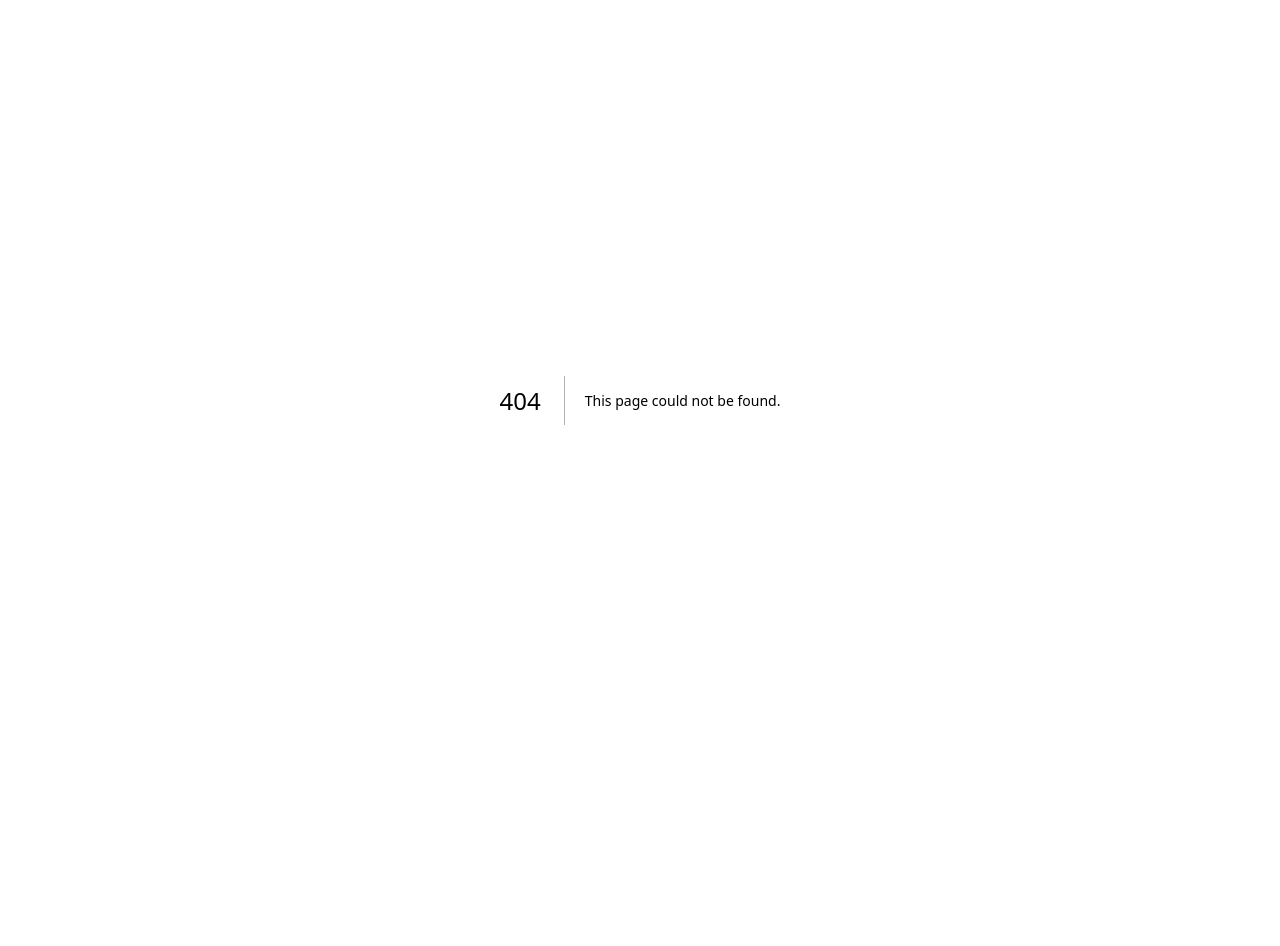
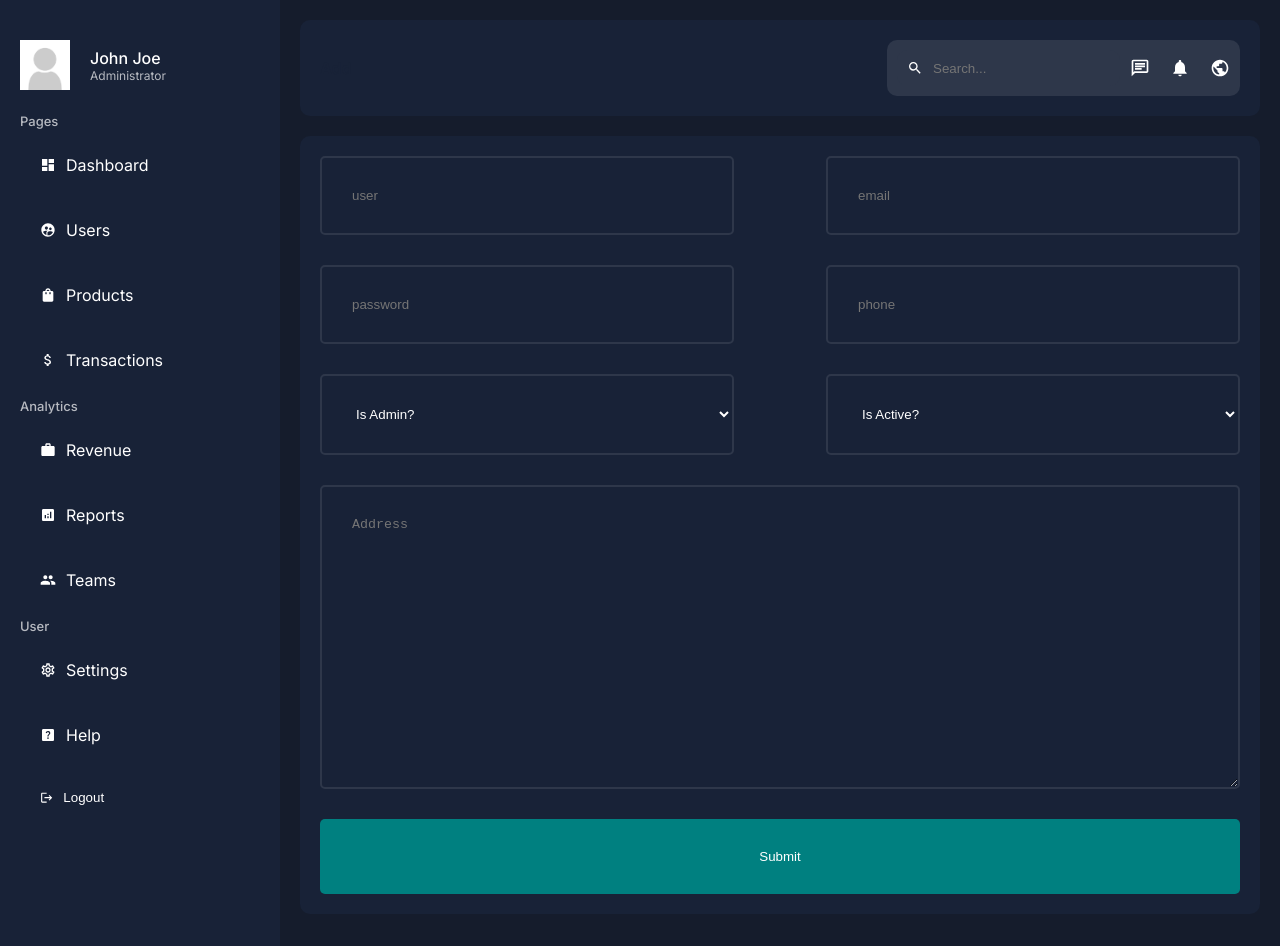
Before and after one commit to nrmz/nextadmin, a Next.js app: page /dashboard/users/add in a window 1280 px wide. Before the commit this address had no page. Shown: the top 946 px of the page. Before the commit the page ends 800 px from the top, so only its background shows below. Built offline with nearby package versions, Linux system fonts and the light colour scheme.

Commit message:
add product and user page

```diff
--- /dev/null
+++ b/app/dashboard/users/add/page.jsx
@@ -0,0 +1,42 @@
+import styles from "@/app/ui/dashboard/users/addUser/addUser.module.css";
+
+const AddUserPage = () => {
+  return (
+    <div className={styles.container}>
+      <form action="" className={styles.form}>
+        <input type="text" placeholder="user" name="user" required />
+        <input type="email" placeholder="email" name="email" required />
+        <input
+          type="password"
+          placeholder="password"
+          name="password"
+          required
+        />
+        <input type="phone" placeholder="phone" name="phone" />
+        <select name="isAdmin" id="isAdmin">
+          <option value={false} selected>
+            Is Admin?
+          </option>
+          <option value={true}>Yes</option>
+          <option value={false}>No</option>
+        </select>
+        <select name="isActive" id="isActive">
+          <option value={false} selected>
+            Is Active?
+          </option>
+          <option value={true}>Yes</option>
+          <option value={false}>No</option>
+        </select>
+        <textarea
+          name="address"
+          id="address"
+          rows="16"
+          placeholder="Address"
+        ></textarea>
+        <button type="submit">Submit</button>
+      </form>
+    </div>
+  );
+};
+
+export default AddUserPage;
--- /dev/null
+++ b/app/ui/dashboard/products/addProduct/addProduct.module.css
@@ -0,0 +1,41 @@
+.container {
+  background-color: var(--bgSoft);
+  padding: 20px;
+  border-radius: 10px;
+  margin-top: 20px;
+}
+
+.form {
+  display: flex;
+  flex-wrap: wrap;
+  justify-content: space-between;
+}
+
+.form input,
+.form textarea,
+.form select {
+  padding: 30px;
+  background-color: var(--bgSoft);
+  color: var(--text);
+  border: 2px solid #2e374a;
+  border-radius: 5px;
+  margin-bottom: 30px;
+}
+
+.form input,
+.form select {
+  width: 45%;
+}
+
+.form textarea {
+  width: 100%;
+}
+
+.form button {
+  width: 100%;
+  padding: 30px;
+  background-color: teal;
+  color: var(--text);
+  border: none;
+  border-radius: 5px;
+}
--- /dev/null
+++ b/app/ui/dashboard/users/addUser/addUser.module.css
@@ -0,0 +1,41 @@
+.container {
+  background-color: var(--bgSoft);
+  padding: 20px;
+  border-radius: 10px;
+  margin-top: 20px;
+}
+
+.form {
+  display: flex;
+  flex-wrap: wrap;
+  justify-content: space-between;
+}
+
+.form input,
+.form textarea,
+.form select {
+  padding: 30px;
+  background-color: transparent;
+  color: var(--text);
+  border: 2px solid #2e374a;
+  border-radius: 5px;
+  margin-bottom: 30px;
+}
+
+.form input,
+.form select {
+  width: 45%;
+}
+
+.form textarea {
+  width: 100%;
+}
+
+.form button {
+  width: 100%;
+  padding: 30px;
+  background-color: teal;
+  color: var(--text);
+  border: none;
+  border-radius: 5px;
+}
```
Also changed, not shown: app/dashboard/products/add/page.jsx (added, +30 -0 lines).
